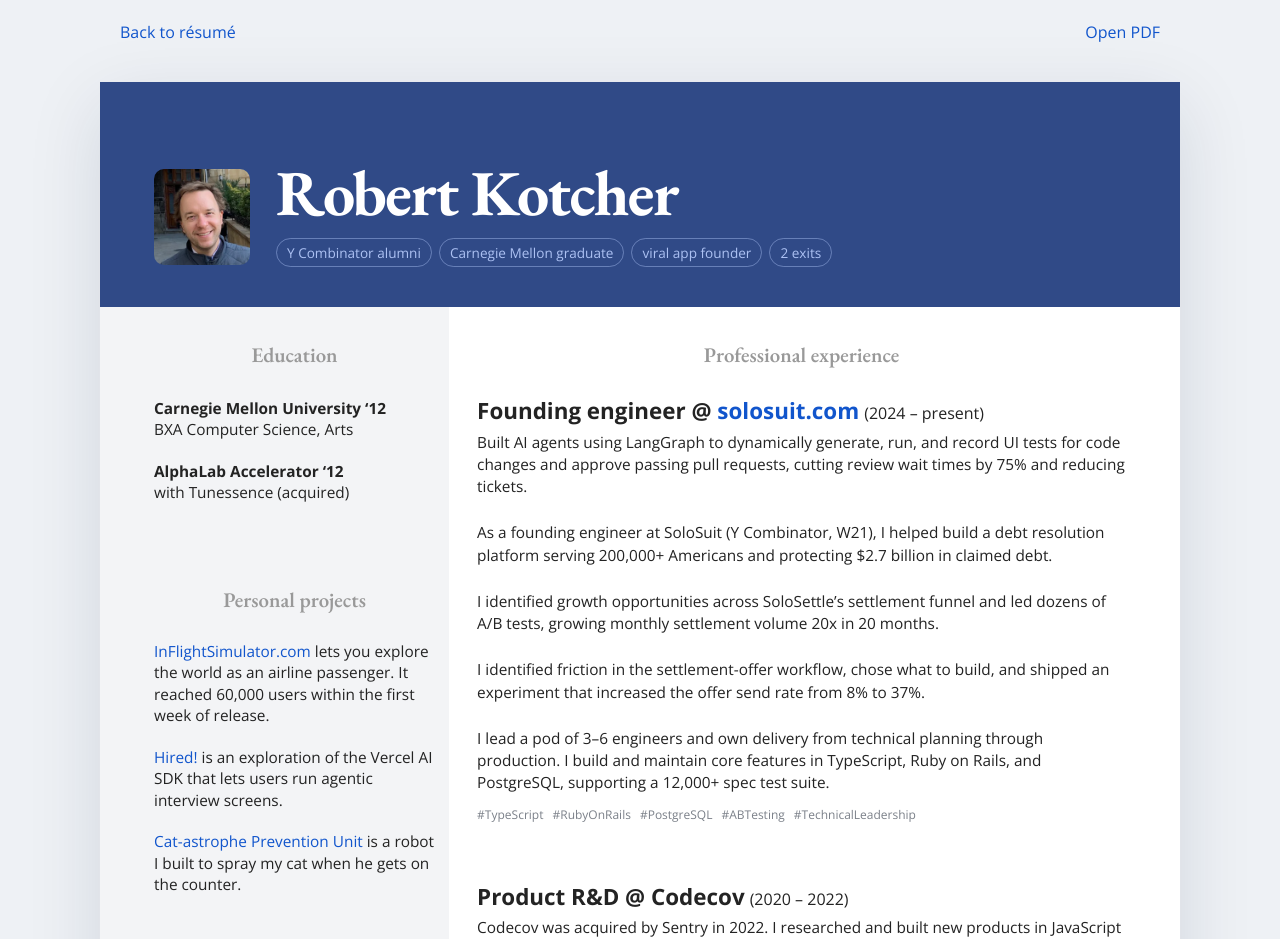
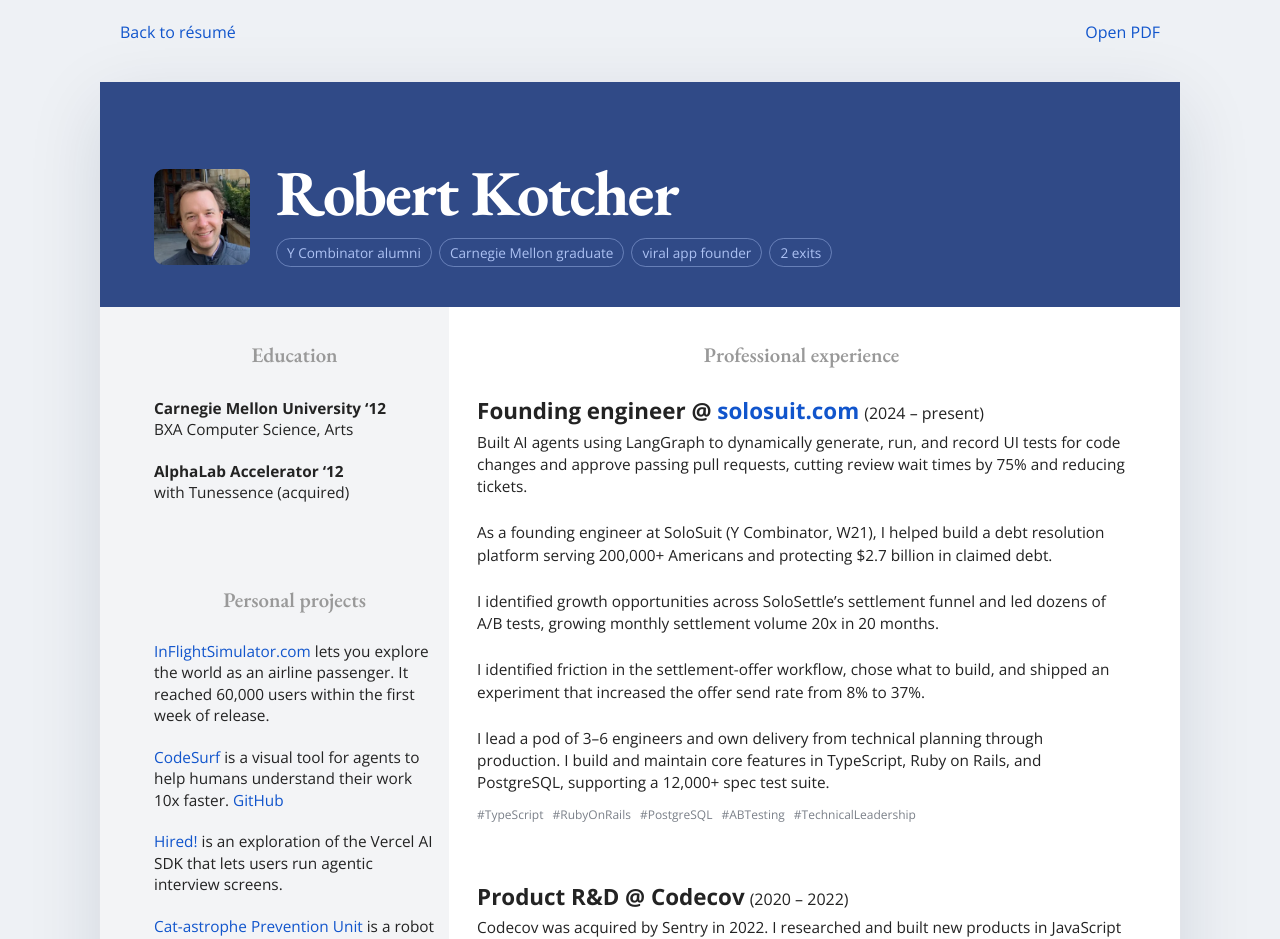
Before and after one commit to robertkotcher/robertkotcher.com, a Next.js app: page /print in a window 1280 px wide. Shown: the top 939 px of the page. Built offline with nearby package versions, Linux system fonts and the light colour scheme.

Commit message:
Add CodeSurf as second personal project and refresh resume PDF

```diff
--- a/app/Resume.tsx
+++ b/app/Resume.tsx
@@ -111,6 +111,10 @@ export default function Resume({ printable = false }: { printable?: boolean }) {
 
               <div className="compact-item" data-background="engineering product growth">
                 <p><a href="https://inflightsimulator.com" target="_blank" rel="noreferrer">InFlightSimulator.com</a> lets you explore the world as an airline passenger. It reached 60,000 users within the first week of release.</p>
+              </div>
+
+              <div className="compact-item" data-background="engineering product">
+                <p><a href="https://codesurf.io" target="_blank" rel="noreferrer">CodeSurf</a> is a visual tool for agents to help humans understand their work 10x faster. <a href="https://github.com/robertkotcher/codesurf" target="_blank" rel="noreferrer">GitHub</a></p>
               </div>
 
               <div className="compact-item" data-background="engineering product">
--- a/app/resumePdf.ts
+++ b/app/resumePdf.ts
@@ -1,2 +1,2 @@
 // Updated by npm run export:resume whenever the PDFs change.
-export const resumePdfUrl = "/robert-kotcher-resume.pdf?v=b555acca1356";
+export const resumePdfUrl = "/robert-kotcher-resume.pdf?v=e7db4dc4802f";
```
Also changed, not shown: 1 other file (tests, documents, lock files or other folders).
